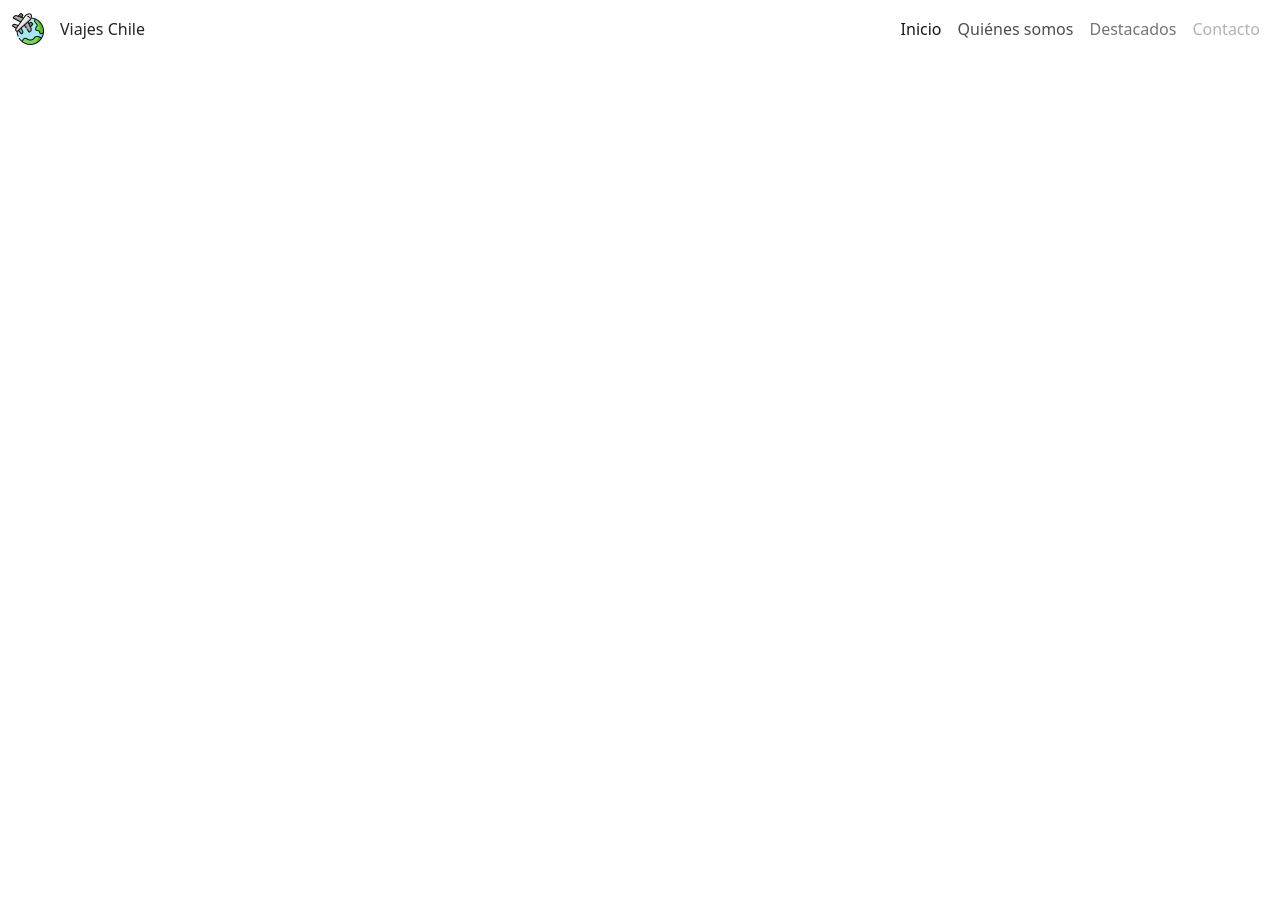
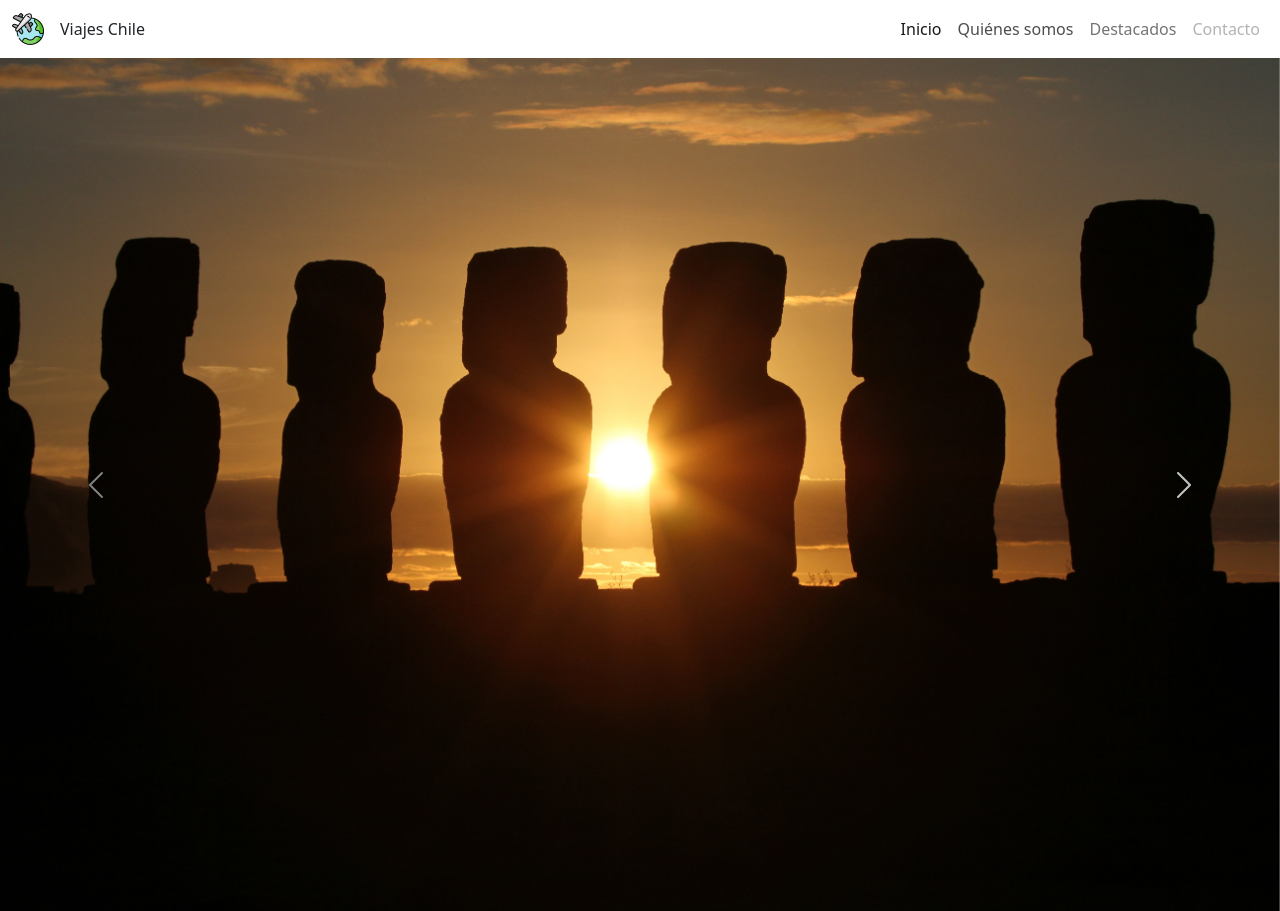
Before and after one commit to VikiBlainder/ViajesChile, a plain HTML site: page index.html in a window 1280 px wide. Both pictures are taken after a click on the link "Quiénes somos". Before the commit the page ends 800 px from the top, so only its background shows below. Drawn offline with nearby package versions, Linux system fonts and the light colour scheme.

Commit message:
carrusel

```diff
--- a/index.html
+++ b/index.html
@@ -43,6 +43,37 @@
         </div>
     </nav>
 
+    <div>
+        <div id="carouselExampleControls" class="carousel slide" data-bs-ride="carousel">
+            <div class="carousel-inner">
+                <div class="carousel-item active">
+                    <img src="assets/img/carousel1.jpg" class="d-block w-100" alt="carousel1">
+                </div>
+                <div class="carousel-item">
+                    <img src="assets/img/carousel2.jpg" class="d-block w-100" alt="carousel2">
+                </div>
+                <div class="carousel-item">
+                    <img src="assets/img/carousel3.jpg" class="d-block w-100" alt="carousel3">
+                </div>
+            </div>
+            <button class="carousel-control-prev" type="button" data-bs-target="#carouselExampleControls"
+                data-bs-slide="prev">
+                <span class="carousel-control-prev-icon" aria-hidden="true"></span>
+                <span class="visually-hidden">Previous</span>
+            </button>
+            <button class="carousel-control-next" type="button" data-bs-target="#carouselExampleControls"
+                data-bs-slide="next">
+                <span class="carousel-control-next-icon" aria-hidden="true"></span>
+                <span class="visually-hidden">Next</span>
+            </button>
+            <button class="carousel-control-next" type="button" data-bs-target="#carouselExampleControls"
+                data-bs-slide="next">
+                <span class="carousel-control-next-icon" aria-hidden="true"></span>
+                <span class="visually-hidden">Next</span>
+            </button>
+        </div>
+    </div>
+
 
     <script src="https://code.jquery.com/jquery-3.6.1.min.js"
         integrity="sha256-o88AwQnZB+VDvE9tvIXrMQaPlFFSUTR+nldQm1LuPXQ=" crossorigin="anonymous"></script>
```
